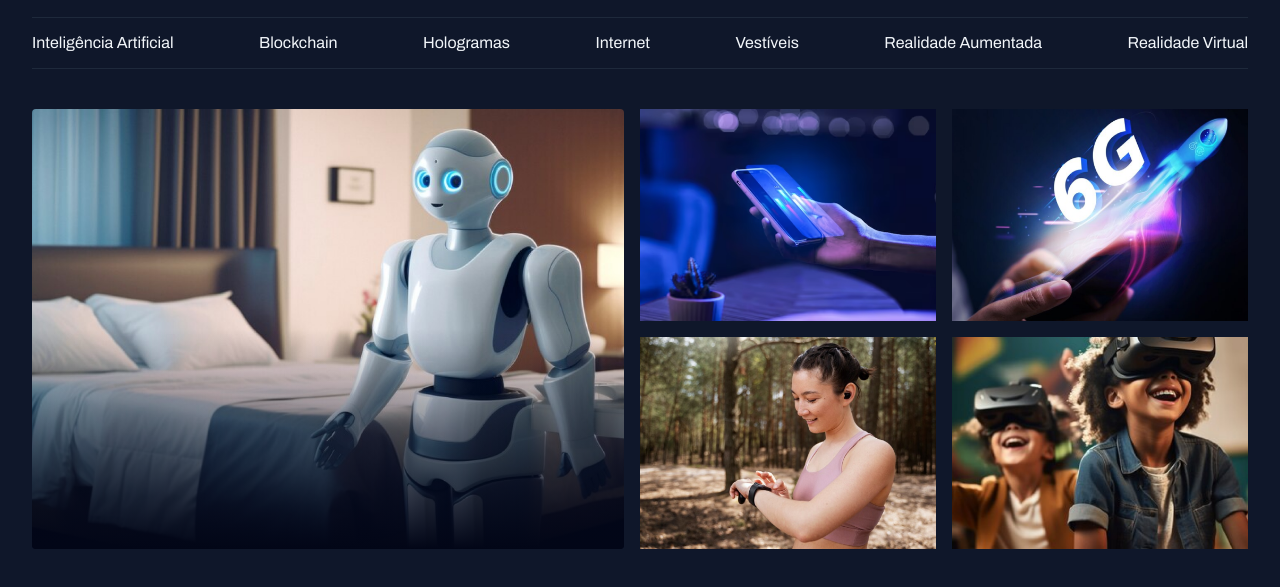
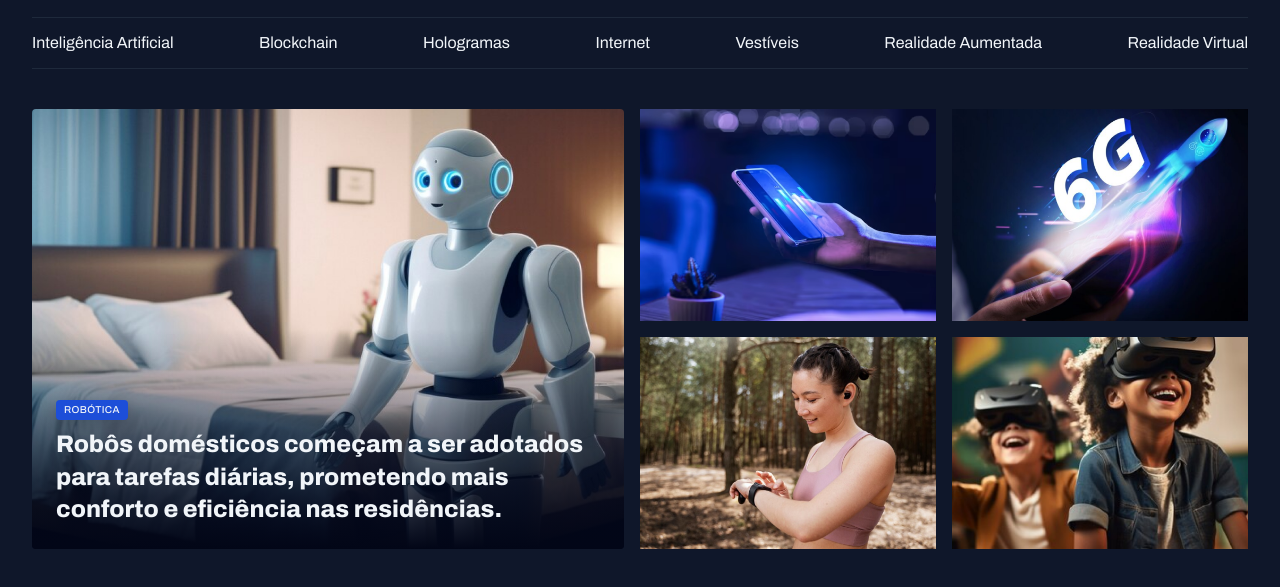
Before and after one commit to brunomaia08/Portal_not-cias, a plain HTML site: page index.html in a window 1280 px wide. Shown: the part 55-642 px from the top of the page. Drawn offline with Linux system fonts and the light colour scheme.

Commit message:
Ajustando o conteudo do card

```diff
--- a/index.html
+++ b/index.html
@@ -46,9 +46,15 @@
 
  <main class="grid countainer">
   <section id="featured" class="grid grid-flow-col gap-16">
-    <div class="card">
+    <figure class="card">
       <img src="assets/images/Image 01.png" alt="">
-    </div>
+      <figcaption>
+        <span class="content-tag">robótica</span>
+        <h2 class="text-2xl">
+          Robôs domésticos começam a ser adotados para tarefas diárias, prometendo mais conforto e eficiência nas residências.
+        </h2>
+      </figcaption>
+    </figure>
     <div class="grid grid-cols-2 gap-16">
       <div>
         <img src="assets/images/Image 02.png" alt="">
--- a/styles/global.css
+++ b/styles/global.css
@@ -54,3 +54,15 @@ img {
 main {
   margin-top: 40px;
 }
+
+.content-tag {
+  display: inline-block;
+  background-color: var(--brand-color-dark);
+  padding: 4px 8px;
+  border-radius: 4px;
+  font: 500 10px/1.2 var(--font-family);
+  text-transform: uppercase;
+  letter-spacing: 0.04em;
+  color: var(--text-color-primary);
+  box-shadow: 0px 4px 16px rgba(2, 6, 23, 0.251);
+}
--- a/styles/sections.css
+++ b/styles/sections.css
@@ -21,5 +21,16 @@
         #020617
       );
     }
+
+    figcaption {
+      position: absolute;
+      bottom: 0;
+
+      padding: 24px;
+
+      h2 {
+        margin-top: 8px;
+      }
+    }
   }
 }
--- a/styles/utility.css
+++ b/styles/utility.css
@@ -14,3 +14,19 @@
 .gap-16 {
   gap: 16px;
 }
+
+.text-2xl {
+  font: var(--h1);
+}
+
+.text-xl {
+  font: var(--h2);
+}
+
+.text-lg {
+  font: var(--h3);
+}
+
+.text-sm {
+  font: var(--text-sm);
+}
```
